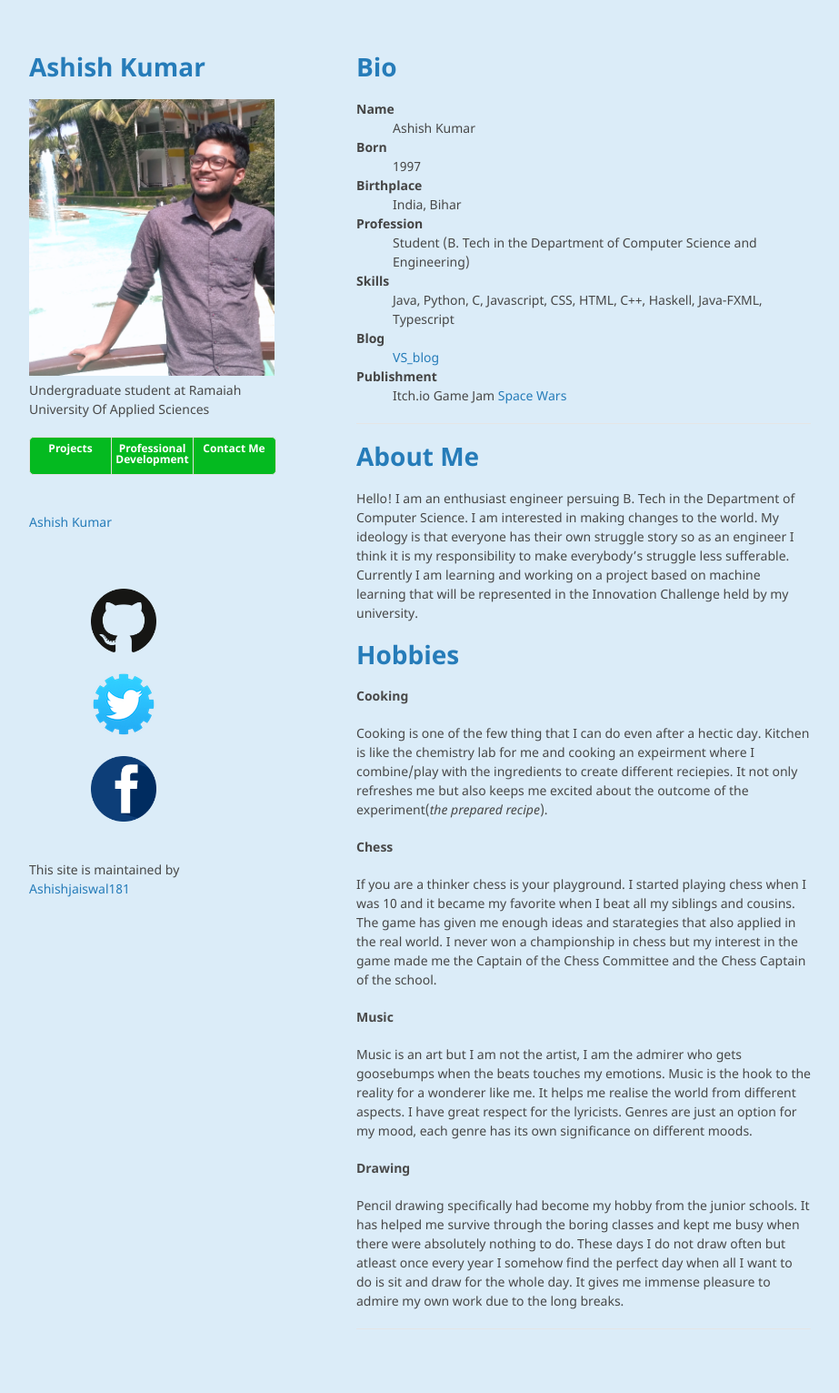
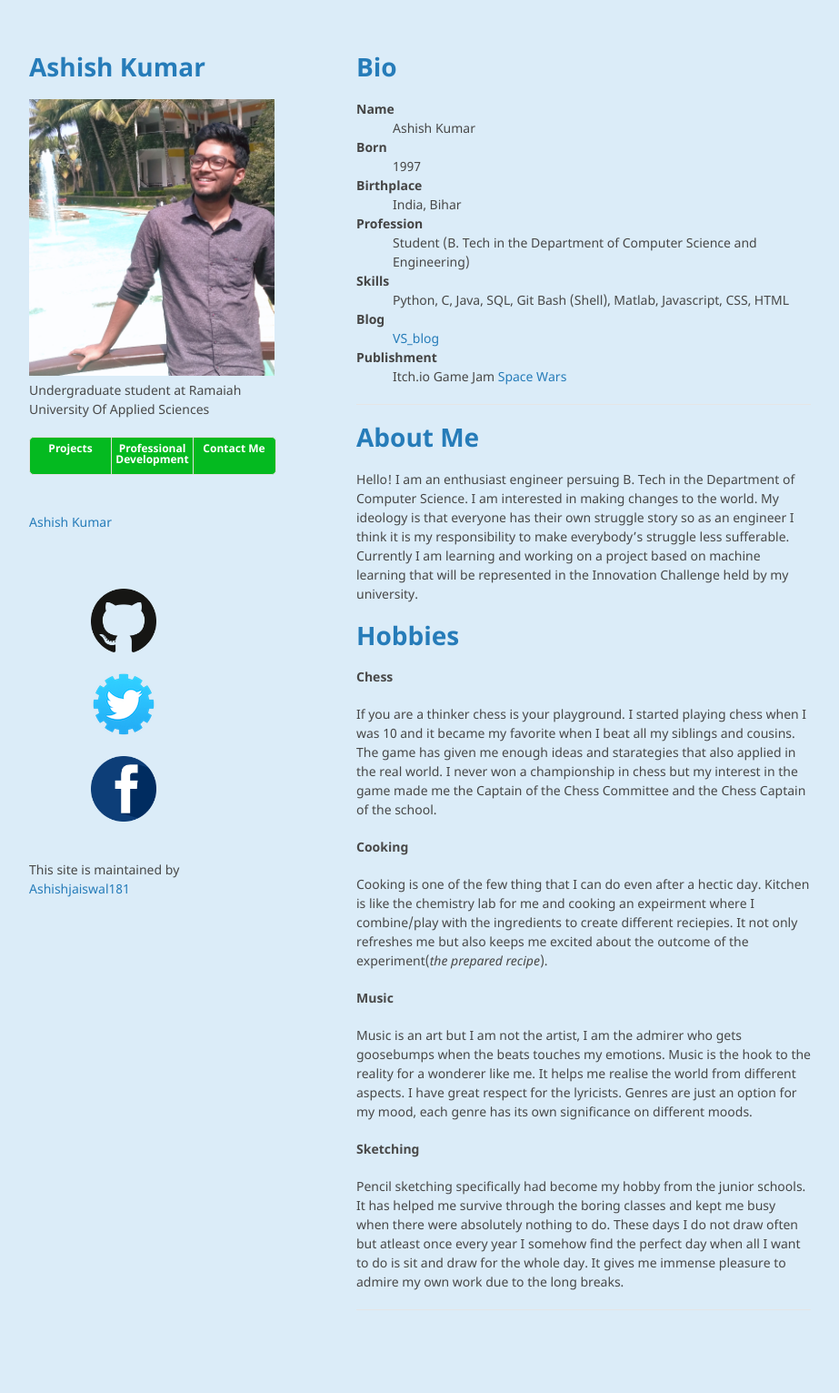
Before and after one commit to Ashishjaiswal181/Ashishjaiswal181.github.io, a Jekyll site: the page built from index.md, in a window 1280 px wide. Shown: the whole page at 91% size, without its empty margins (178-1101 px from the left). Built offline with Jekyll 4.4.1, drawn with Linux system fonts in a browser that asks for light colours; comment, search, counter and statistics services are not loaded; our own code applies the rules of GitHub Pages for plain Markdown files; after the commit the page ends 1510 px from its top, so only the background shows below that.

Commit message:
profile updated

```diff
--- a/index.md
+++ b/index.md
@@ -15,7 +15,7 @@ layout: default
 <dt>Profession</dt>
 <dd>Student (B. Tech in the Department of Computer Science and Engineering)</dd>
 <dt>Skills</dt>
-<dd>Java, Python, C, Javascript, CSS, HTML, C++, Haskell, Java-FXML, Typescript</dd>
+<dd>Python, C, Java, SQL, Git Bash (Shell), Matlab, Javascript, CSS, HTML</dd>
 <dt>Blog</dt>
 <dd><a href="https://ashishjaiswal181.github.io/VSBlog/">VS_blog</a></dd>
 <dt>Publishment</dt>
@@ -30,21 +30,21 @@ Hello! I am an enthusiast engineer persuing B. Tech in the Department of Compute
 
 # Hobbies
 
+#### Chess
+
+If you are a thinker chess is your playground. I started playing chess when I was 10 and it became my favorite when I beat all my siblings and cousins. The game has given me enough ideas and starategies that also applied in the real world. I never won a championship in chess but my interest in the game made me the Captain of the Chess Committee and the Chess Captain of the school.
+
 #### Cooking
 
 Cooking is one of the few thing that I can do even after a hectic day. Kitchen is like the chemistry lab for me and cooking an expeirment where I combine/play with the ingredients to create different reciepies. It not only refreshes me but also keeps me excited about the outcome of the experiment(_the prepared recipe_).
-
-#### Chess
-
-If you are a thinker chess is your playground. I started playing chess when I was 10 and it became my favorite when I beat all my siblings and cousins. The game has given me enough ideas and starategies that also applied in the real world. I never won a championship in chess but my interest in the game made me the Captain of the Chess Committee and the Chess Captain of the school.
 
 #### Music
 
 Music is an art but I am not the artist, I am the admirer who gets goosebumps when the beats touches my emotions. Music is the hook to the reality for a wonderer like me. It helps me realise the world from different aspects. I have great respect for the lyricists. Genres are just an option for my mood, each genre has its own significance on different moods.
 
-#### Drawing
+#### Sketching
 
-Pencil drawing specifically had become my hobby from the junior schools. It has helped me survive through the boring classes and kept me busy when there were absolutely nothing to do. These days I do not draw often but atleast once every year I somehow find the perfect day when all I want to do is sit and draw for the whole day. It gives me immense pleasure to admire my own work due to the long breaks.
+Pencil sketching specifically had become my hobby from the junior schools. It has helped me survive through the boring classes and kept me busy when there were absolutely nothing to do. These days I do not draw often but atleast once every year I somehow find the perfect day when all I want to do is sit and draw for the whole day. It gives me immense pleasure to admire my own work due to the long breaks.
 
 
 * * *
```
